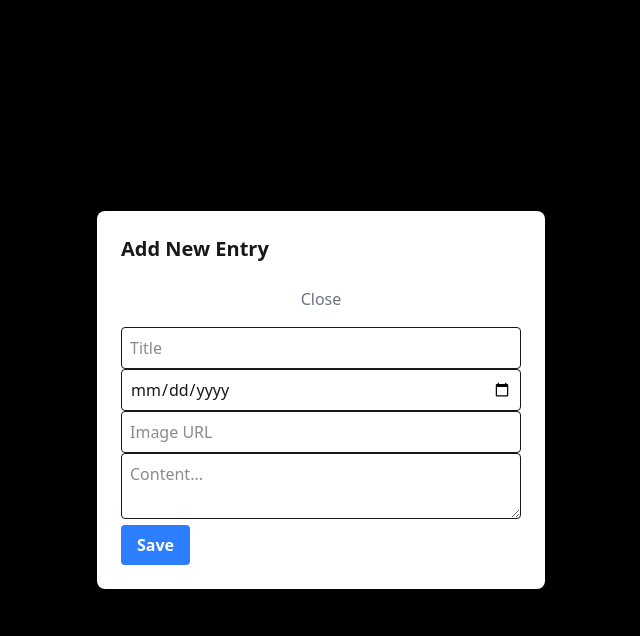
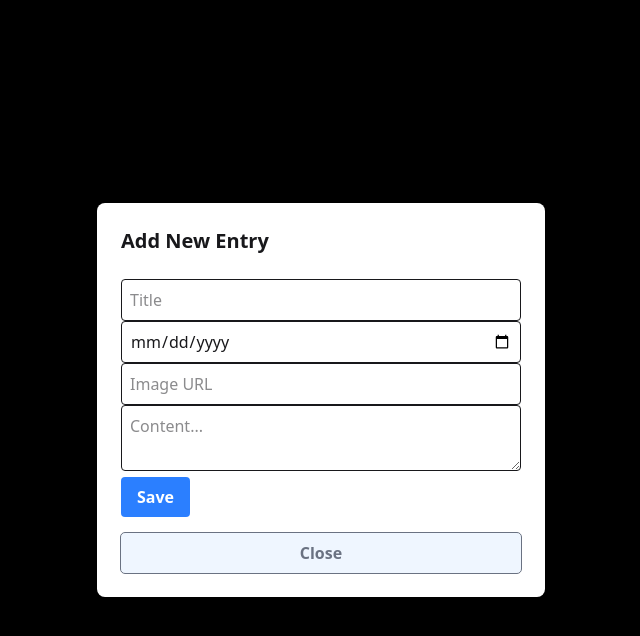
Before and after one commit to SergiiBzn/personal-diary-react, a React (Vite) app: page / in a window 1280 px wide. Both pictures are taken after a click on the button "Add new Entry". Shown: the top 636 px of the page, without its empty margins (319-959 px from the left). Built offline with nearby package versions, Linux system fonts and the light colour scheme.

Commit message:
Form Validation

```diff
--- a/src/components/AddEntryModal.jsx
+++ b/src/components/AddEntryModal.jsx
@@ -13,13 +13,13 @@ function AddEntryModal({ setIsAddModalOpen, onSubmit, isError }) {
         <div className='flex justify-between items-center mb-2'>
           <h2 className='text-xl font-semibold'>Add New Entry</h2>
         </div>
+        <EntryForm onSubmit={onSubmit} isError={isError} />
         <button
           onClick={() => setIsAddModalOpen(false)}
-          className='text-gray-500 hover:text-gray-700 transition'
+          className='text-gray-500 hover:text-gray-700  font-semibold py-2 px-4 rounded transition outline-1 bg-blue-50'
         >
           Close
         </button>
-        <EntryForm onSubmit={onSubmit} isError={isError} />
       </div>
     </div>
   );
--- a/src/components/EntryForm.jsx
+++ b/src/components/EntryForm.jsx
@@ -5,14 +5,20 @@ function EntryForm({ onSubmit, isError }) {
   const [date, setDate] = useState('');
   const [image, setImage] = useState('');
   const [content, setContent] = useState('');
+  const [formError, setFormError] = useState('');
 
   const handleSubmit = (e) => {
     e.preventDefault();
-    onSubmit({ title, date, image, content });
-    setTitle('');
-    setDate('');
-    setImage('');
-    setContent('');
+    if (!title || !date || !image || !content) {
+      setFormError('Alle Felder müssen ausgefüllt sein!');
+      return;
+    } else {
+      onSubmit({ title, date, image, content });
+      setTitle('');
+      setDate('');
+      setImage('');
+      setContent('');
+    }
   };
 
   return (
@@ -30,14 +36,16 @@ function EntryForm({ onSubmit, isError }) {
         value={date}
         onChange={(e) => setDate(e.target.value)}
         className='border p-2 rounded w-full'
+        required
       />
-      {isError}
+      {isError && <p className='text-red-500 text-sm mt-1'>{isError}</p>}
       <input
         type='text'
         value={image}
         placeholder='Image URL'
         onChange={(e) => setImage(e.target.value)}
         className='border p-2 rounded w-full'
+        required
       />
       <textarea
         type='text'
@@ -45,7 +53,9 @@ function EntryForm({ onSubmit, isError }) {
         onChange={(e) => setContent(e.target.value)}
         placeholder='Content...'
         className='border p-2 rounded w-full'
+        required
       />
+      {formError && <p className='text-red-500 text-sm'>{formError}</p>}
       <button
         type='submit'
         className='bg-blue-500 hover:bg-blue-600 text-white font-semibold py-2 px-4 rounded transition'
```
